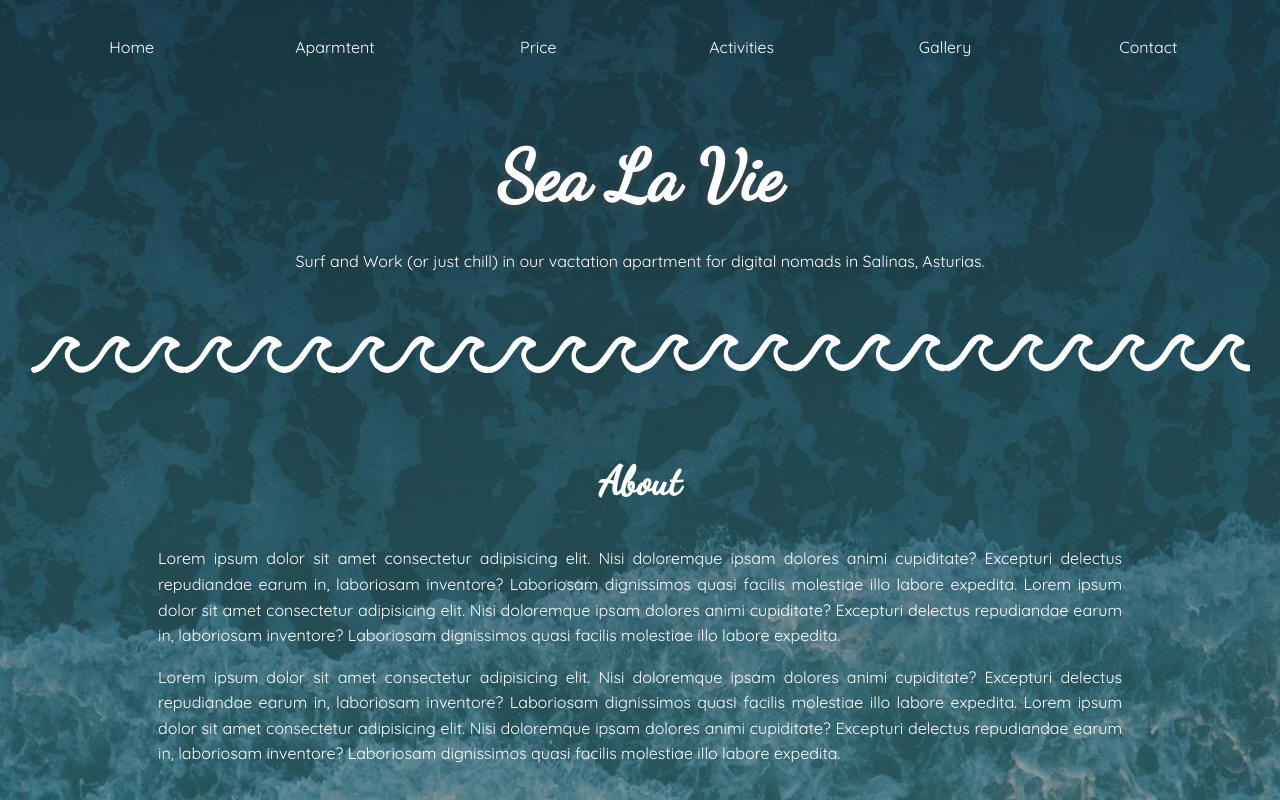
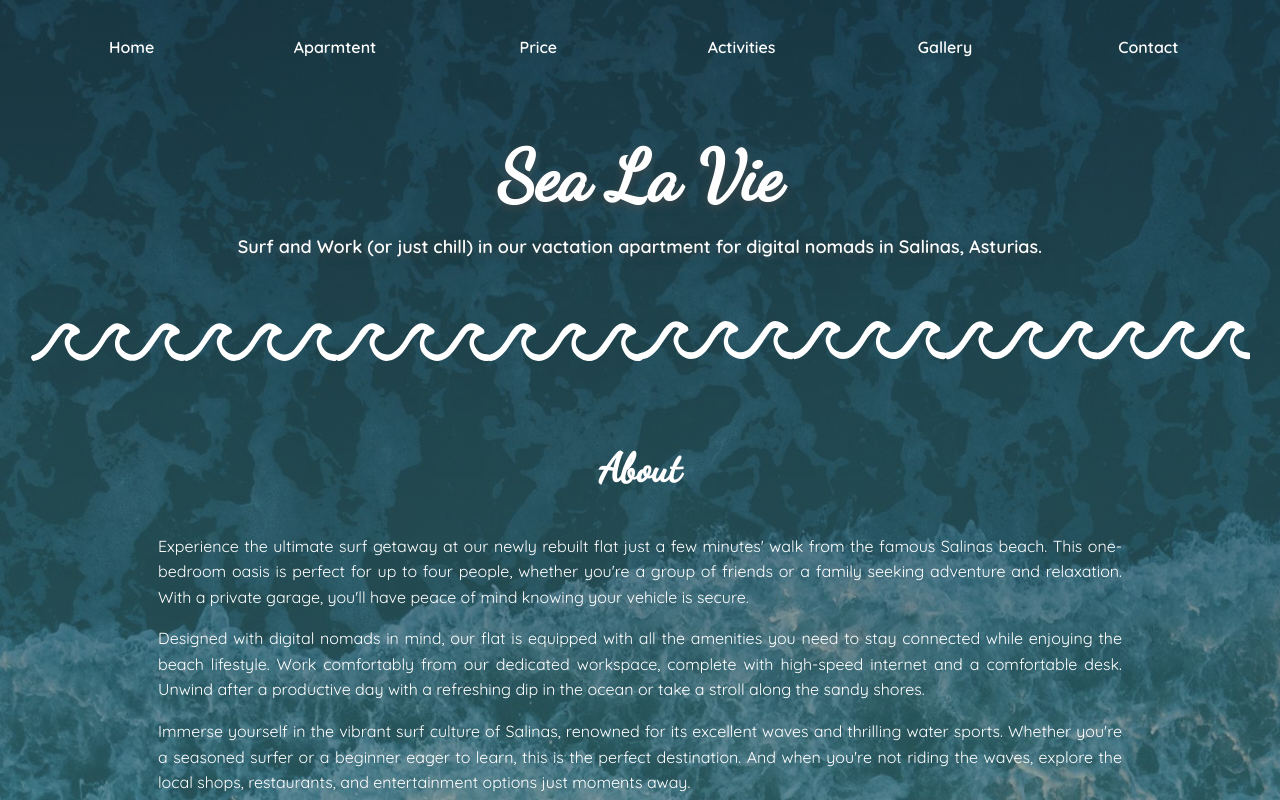
Before and after one commit to Maruskaaa/Salinas, an Eleventy site: page home.html in a window 1280 px wide. Shown: the top 800 px of the page. Built offline with nearby package versions, Linux system fonts and the light colour scheme; Eleventy itself is replaced by a stand-in of ours; files that its build step writes are made by us from their sources.

Commit message:
menu weight

```diff
--- a/_includes/main-template.njk
+++ b/_includes/main-template.njk
@@ -68,7 +68,7 @@
 <footer class="footer">
     <div class="footer__left">
         <div class="footer__box">
-            <img class="footer__icon" src="/images/location-icon.svg" alt="location icon">
+           <img class="footer__icon" src="/images/location-icon.svg" alt="location icon">
 
              <p>C. Alcalde Luis Treillard, 11 <br>
         334 05 Salinas</p>
@@ -88,7 +88,7 @@
 
     <div class="footer__right">
         <p>For direct booking:</p>
-        <img class="footer__icon--bigger" src="/images/airbnb2-icon.svg">
+        <a href="http://airbnb.es"><img class="footer__icon--bigger" src="/images/airbnb2-icon.svg"></a>
 
     </div>
 
--- a/home.html
+++ b/home.html
@@ -9,12 +9,18 @@ title: Home
     <div class="home-content__text">
     <h2>About</h2>
     <p>
-        Lorem ipsum dolor sit amet consectetur adipisicing elit. Nisi doloremque ipsam dolores animi cupiditate? Excepturi delectus repudiandae earum in, laboriosam inventore? Laboriosam dignissimos quasi facilis molestiae illo labore expedita. Lorem ipsum dolor sit amet consectetur adipisicing elit. Nisi doloremque ipsam dolores animi cupiditate? Excepturi delectus repudiandae earum in, laboriosam inventore? Laboriosam dignissimos quasi facilis molestiae illo labore expedita.
+        Experience the ultimate surf getaway at our newly rebuilt flat just a few minutes' walk from the famous Salinas beach. This one-bedroom oasis is perfect for up to four people, whether you're a group of friends or a family seeking adventure and relaxation. With a private garage, you'll have peace of mind knowing your vehicle is secure.
     </p>
 
     <p>
-        Lorem ipsum dolor sit amet consectetur adipisicing elit. Nisi doloremque ipsam dolores animi cupiditate? Excepturi delectus repudiandae earum in, laboriosam inventore? Laboriosam dignissimos quasi facilis molestiae illo labore expedita. Lorem ipsum dolor sit amet consectetur adipisicing elit. Nisi doloremque ipsam dolores animi cupiditate? Excepturi delectus repudiandae earum in, laboriosam inventore? Laboriosam dignissimos quasi facilis molestiae illo labore expedita.
+        Designed with digital nomads in mind, our flat is equipped with all the amenities you need to stay connected while enjoying the beach lifestyle. Work comfortably from our dedicated workspace, complete with high-speed internet and a comfortable desk. Unwind after a productive day with a refreshing dip in the ocean or take a stroll along the sandy shores.
     </p>
+
+    <p>
+        Immerse yourself in the vibrant surf culture of Salinas, renowned for its excellent waves and thrilling water sports. Whether you're a seasoned surfer or a beginner eager to learn, this is the perfect destination. And when you're not riding the waves, explore the local shops, restaurants, and entertainment options just moments away.
+    </p>
+
+
     </div>
     <div class="home-content__gallery gallery" >
 
--- a/scss/layout/_hero.scss
+++ b/scss/layout/_hero.scss
@@ -12,8 +12,11 @@
     text-shadow: basic.$textshadow;}
 
 p {
-    font-size: 16px;
+    font-size: 18px;
+    font-weight: 600;
+    margin-top: 0;
     margin-bottom: 60px;
+
 }
 
 img {
--- a/scss/layout/_menu.scss
+++ b/scss/layout/_menu.scss
@@ -59,6 +59,8 @@ color: white;}
         border: 1px solid white;
         border-radius: 20px;
         }
+
+    a {font-weight: 600;}
 }
 
 
--- a/scss/layout/_video.scss
+++ b/scss/layout/_video.scss
@@ -8,12 +8,11 @@
 
 .back-video {display: none;}
 body {
-min-height: 100vh;
 background: url(/images/ocean-4.jpg);
 background-position: center;
 background-size: cover;
 background-repeat: no-repeat;
-background-size: 100% auto;}
+background-size: 100%;}
 
 
 
```
Also changed, not shown: contact.html (+1 -1 lines), css/style.css, 1 other file.
